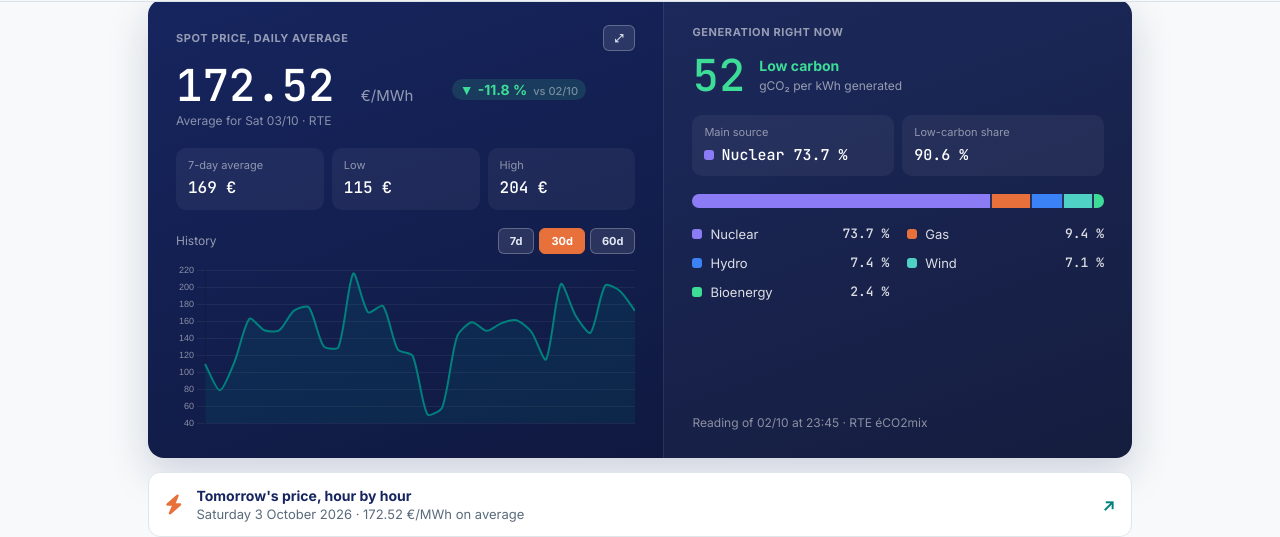
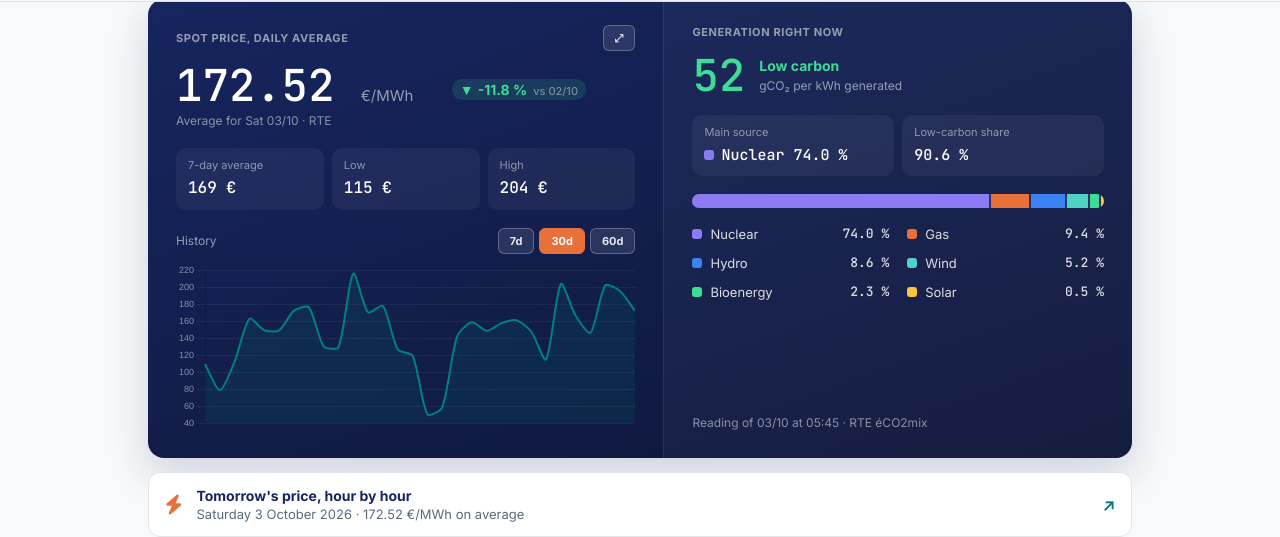
Before and after one commit to InsideEnergyMarkets/Inside-Energy-Markets, a Jekyll site: the page built from en/markets/index.html, in a window 1280 px wide and 900 px high, scrolled down 436 px. Shown: the part 115-652 px from the top of the window. Built offline with Jekyll 4.4.1, drawn with Linux system fonts in a browser that asks for light colours; some of the changed text lies outside the part shown.

Commit message:
Mise à jour automatique des données marché

```diff
--- a/_data/fuel.json
+++ b/_data/fuel.json
@@ -1 +1 @@
-{"date":"2026-10-03","gazole":2.371,"e10":2.158,"stations":7197,"change_7d":{},"history":{"2026-09-30":{"gazole":2.38,"e10":2.163},"2026-10-01":{"gazole":2.374,"e10":2.16},"2026-10-02":{"gazole":2.373,"e10":2.16},"2026-10-03":{"gazole":2.371,"e10":2.158}}}
+{"date":"2026-10-03","gazole":2.37,"e10":2.158,"stations":7251,"change_7d":{},"history":{"2026-09-30":{"gazole":2.38,"e10":2.163},"2026-10-01":{"gazole":2.374,"e10":2.16},"2026-10-02":{"gazole":2.373,"e10":2.16},"2026-10-03":{"gazole":2.37,"e10":2.158}}}
--- a/_data/market.json
+++ b/_data/market.json
@@ -1,5 +1,5 @@
 {
-  "updated_at": "2026-10-03T00:09:39.605834Z",
+  "updated_at": "2026-10-03T06:15:01.808565Z",
   "brent": {
     "price_usd": 102.61,
     "date": "2026-10-02",
@@ -33,16 +33,17 @@
     "change_pct": 2.3
   },
   "mix_france": {
-    "date_heure": "2026-10-02T23:45:00+00:00",
+    "date_heure": "2026-10-03T05:45:00+00:00",
     "shares": {
-      "nucleaire": 73.7,
+      "nucleaire": 74.0,
       "gaz": 9.4,
-      "hydraulique": 7.4,
-      "eolien": 7.1,
-      "bioenergies": 2.4
+      "hydraulique": 8.6,
+      "eolien": 5.2,
+      "bioenergies": 2.3,
+      "solaire": 0.5
     },
     "top_source": "nucleaire",
-    "top_share": 73.7,
+    "top_share": 74.0,
     "co2_intensity": 52
   },
   "spot_price_france": {
--- a/_data/market_history.json
+++ b/_data/market_history.json
@@ -708,11 +708,12 @@
     "spot_eur_mwh": 172.52,
     "spot_source": "RTE",
     "mix_shares": {
-      "nucleaire": 73.7,
+      "nucleaire": 74.0,
       "gaz": 9.4,
-      "hydraulique": 7.4,
-      "eolien": 7.1,
-      "bioenergies": 2.4
+      "hydraulique": 8.6,
+      "eolien": 5.2,
+      "bioenergies": 2.3,
+      "solaire": 0.5
     }
   }
 ]
--- a/_data/weekly_summary.json
+++ b/_data/weekly_summary.json
@@ -13,8 +13,8 @@
     "days_count": 8
   },
   "mix": {
-    "nuclear_avg_share": 68.7,
-    "renewables_avg_share": 23.3,
+    "nuclear_avg_share": 68.8,
+    "renewables_avg_share": 23.2,
     "days_count": 8
   }
 }
```
Also changed, not shown: _data/day_ahead.json (+1 -1 lines).
